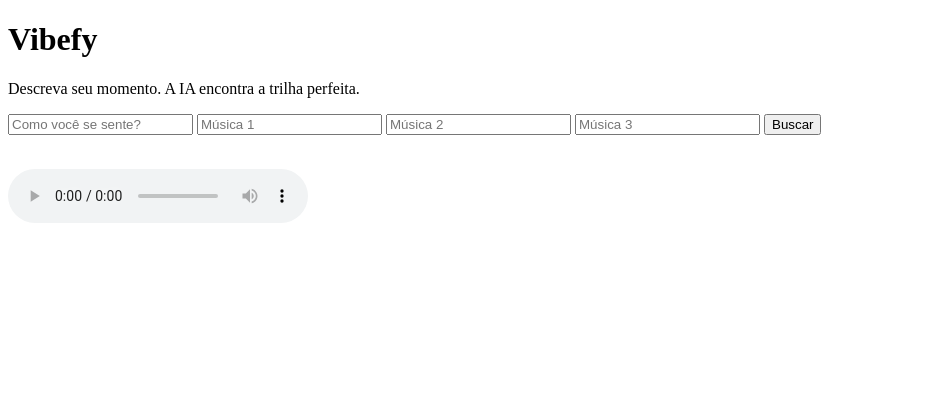
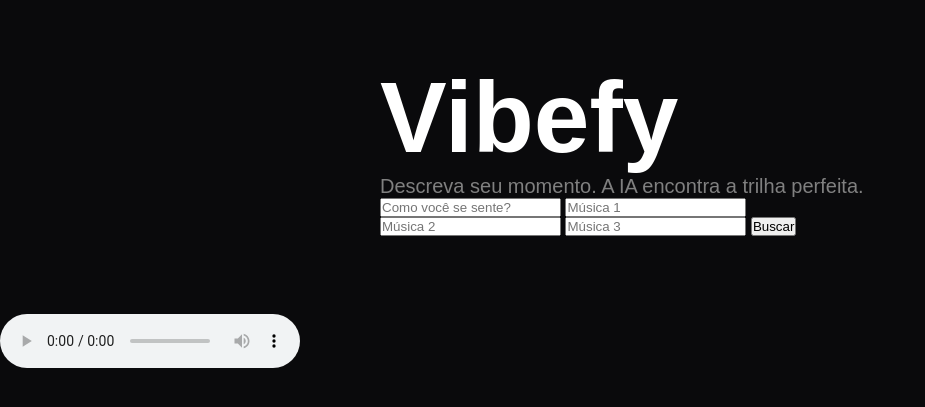
Before and after one commit to matheusnw1/vibefy.py, a Flask app: page / in a window 1280 px wide. Shown: the top 407 px of the page, without its empty margins (0-925 px from the left). Run offline with Flask 3, Linux system fonts and the light colour scheme; parts of the project's set-up code (start-up, migrations or seed data) failed here and were passed over.

Commit message:
Base do CSS

```diff
--- /dev/null
+++ b/static/style.css
@@ -0,0 +1,29 @@
+
+* {
+    margin: 0;
+    padding: 0;
+    box-sizing: border-box;
+}
+
+body {
+    background-color: #0a0a0c;
+    color: #e8e4dc;
+    font-family: sans-serif;
+}
+
+.titulo {
+    max-width: 600px;
+    margin: 0 auto;
+    padding: 60px 40px;
+
+}
+
+h1 {
+    font-size: 100px;
+    color: white;
+}
+
+p {
+    font-size: 20px;
+    color: gray;
+}
--- a/templates/index.html
+++ b/templates/index.html
@@ -1,6 +1,7 @@
 <!DOCTYPE html>
 <html lang="pt-br">
 <head>
+  <link rel="stylesheet" href="/static/style.css">
   <meta charset="UTF-8">
   <meta name="viewport" content="width=device-width, initial-scale=1.0">
   <title>Vibefy</title>
```
